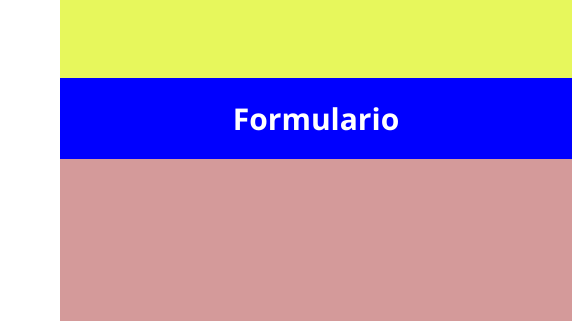
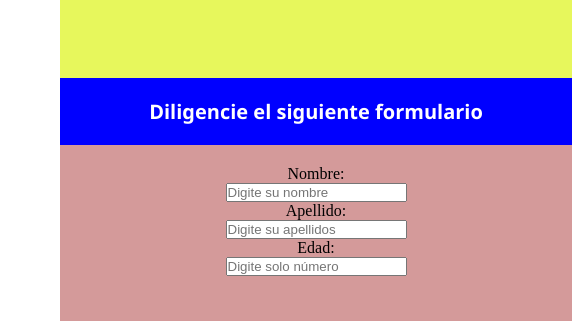
Before and after one commit to waltercastro171163/prueba_bit, a plain HTML site: page index.html in a window 1280 px wide. Shown: the part 874-1195 px from the top of the page, 708-1280 px from the left. Drawn offline with Linux system fonts and the light colour scheme.

Commit message:
primer cambio en el formulario

```diff
--- a/index.html
+++ b/index.html
@@ -89,7 +89,23 @@
 
         </div>
         <div class="seccion5">
-            <h2>Formulario</h2>
+
+            <h3>Diligencie el siguiente formulario</h3>
+            <form  class="formulario" action="">
+
+                <label for="nombre">Nombre:</label> <br>
+                <input id="nombre" name="nombre" type="text" placeholder="Digite su nombre" required> <br>
+
+                <label for="apellido">Apellido:</label> <br>
+                <input id="apellido" name="apellido" placeholder="Digite su apellidos" required type="text"> <br>
+
+                <label for="edad">Edad:</label><br>
+                <input id="edad" name="edad" placeholder="Digite solo número" required type="number"> <br>
+                <div class="f">
+
+                </div>
+            </form>
+
         </div>
 
         <div class="f">
--- a/style.css
+++ b/style.css
@@ -156,14 +156,21 @@
     float: right;
     text-align: center;
 }
-.seccion5 h2{
+.seccion5 h3{
     padding: 20px;
     font-family: 'Segoe UI', Tahoma, Geneva, Verdana, sans-serif;
-    font-size: 30px;
+    font-size: 20px;
     background-color: blue;
     color: white;
 }
+.formulario{
 
+margin-top: 20px;
+
+
+
+
+}
 
 
 
```
